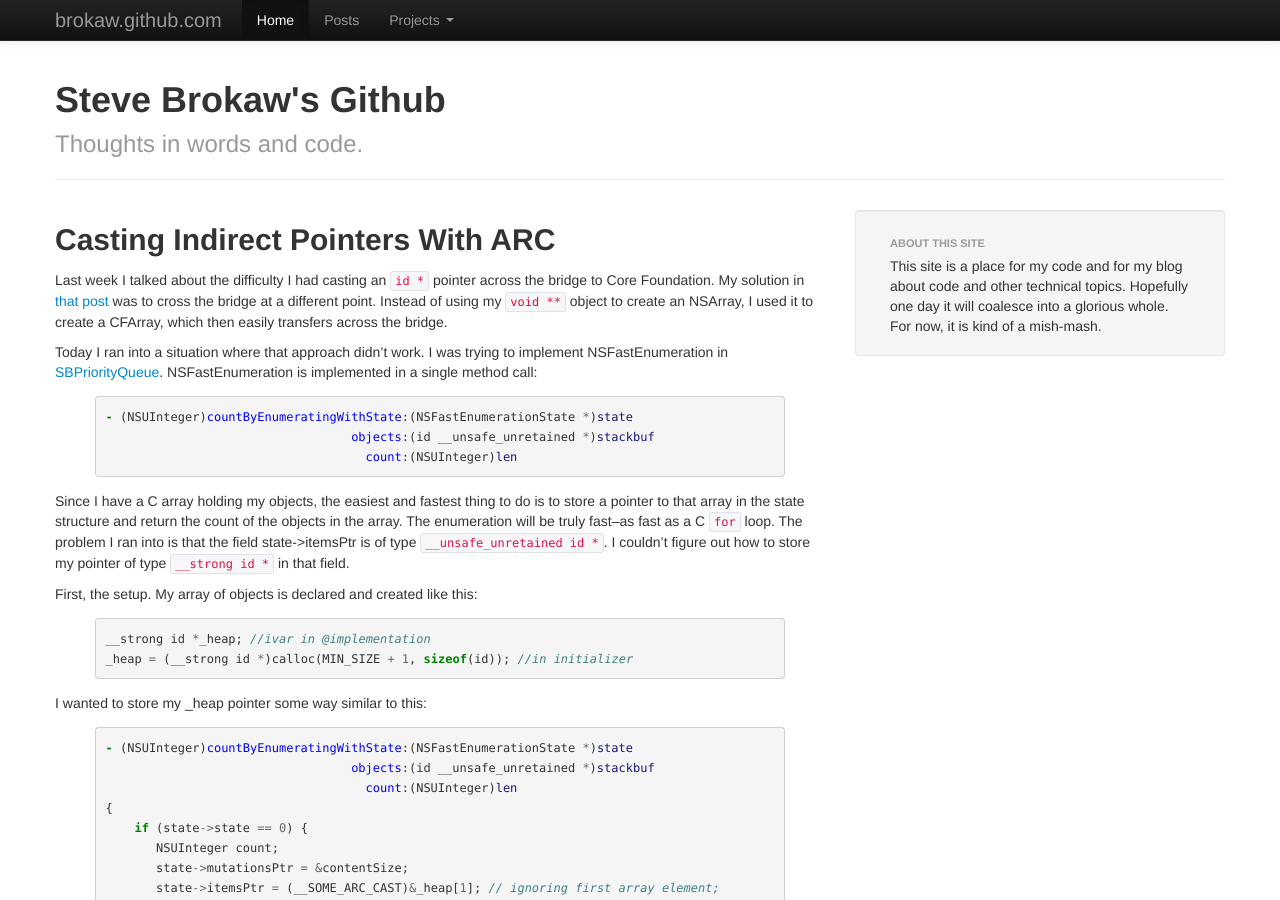
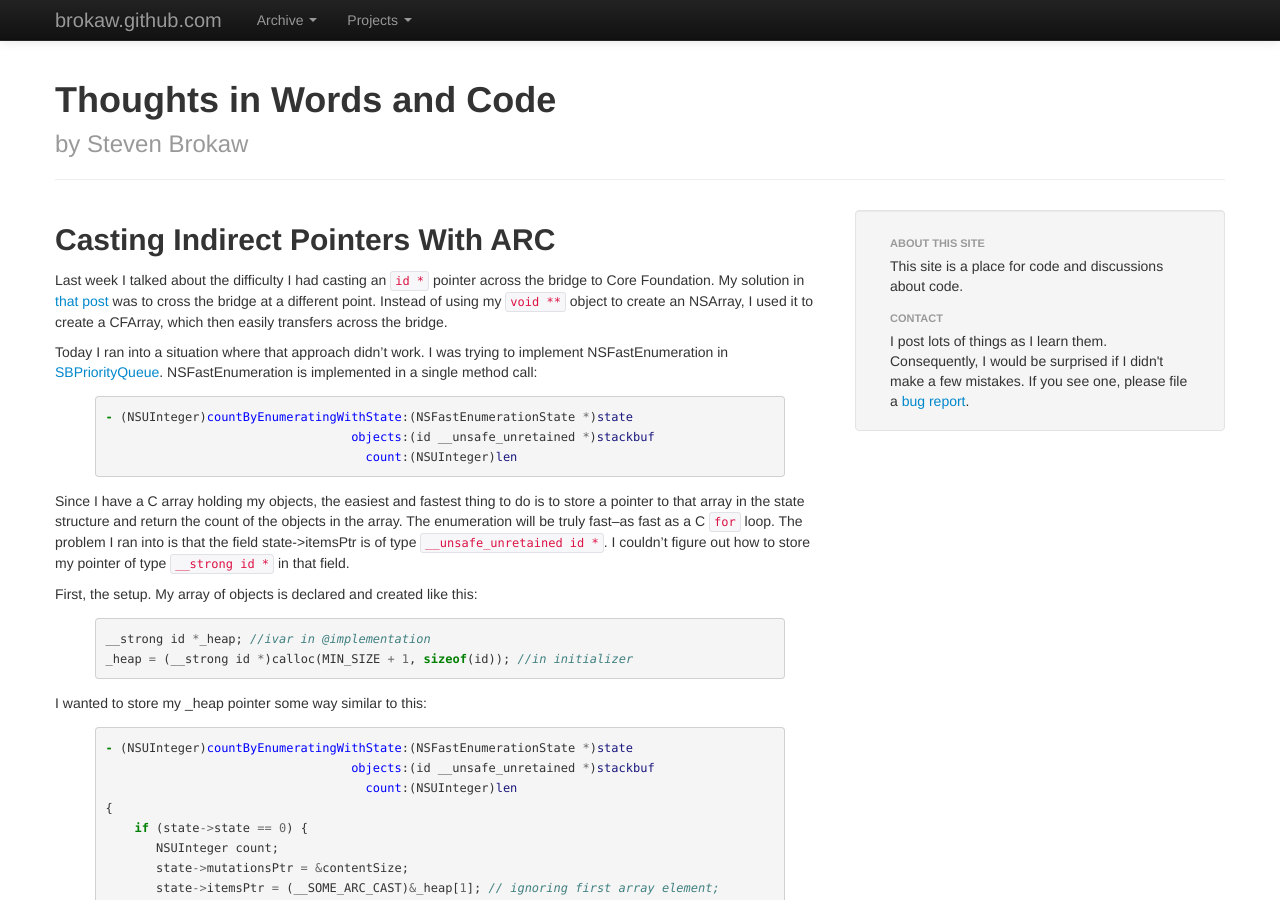
Before and after one commit to brokaw/brokaw.github.com, a Jekyll site: the page built from index.markdown, in a window 1280 px wide and 900 px high. Built offline with Jekyll 4.4.1, drawn with Linux system fonts in a browser that asks for light colours; nearby versions of some CDN libraries.

Commit message:
New site title. New Archive toolbar menu.

```diff
--- a/_config.yml
+++ b/_config.yml
@@ -1,9 +1,9 @@
 safe: true
-url: http:/brokaw.github.com/
+url: http://brokaw.github.com
 exclude: _site, README.markdown
 google-site-verification: shy4dZMrfu3-G-g-YnAwXWKxweWOTa1FecSMt7FEBRo
 google-analytics-id: UA-25513343-1
-title: Steve Brokaw's Github
+title: Thoughts in Words and Code
 brand: brokaw.github.com
 author: Steve Brokaw
 email: brokaw@me.com
--- a/_layouts/default.html
+++ b/_layouts/default.html
@@ -12,8 +12,18 @@ layout: boilerplate
           <a class="brand" href="{% if page.title == "Home" %}#{% else %}/index.html{%endif%}">{{ site.brand }}</a>
           <div class="nav-collapse collapse">
             <ul class="nav">
-              <li {% if page.title == "Home" %}class="active"{% endif %}><a href="{% if page.title == "Home" %}#{% else %}/index.html{%endif%}">Home</a></li>
-              <li><a href="/archive.html">Posts</a></li>
+              <!--<li {% if page.title == "Home" %}class="active"{% endif %}><a href="{% if page.title == "Home" %}#{% else %}/index.html{%endif%}">Home</a></li>-->
+				<li class="dropdown"><a href="#" class="dropdown-toggle" data-toggle="dropdown">
+				Archive
+              <b class="caret"></b></a>
+              <ul class="dropdown-menu">
+              {% for post in site.posts limit:5 offset:1 %}
+				<li><a href="{{post.url}}">{{post.title}}</a></li>
+				{% endfor %}
+                <li class="divider"></li>
+                <li><a href="/archive.html">Full Archive</a></li>
+
+			</ul></li>
               <li class="dropdown"><a href="#" class="dropdown-toggle" data-toggle="dropdown">
               Projects
               <b class="caret"></b></a>
@@ -22,6 +32,25 @@ layout: boilerplate
 				<li><a href="https://github.com/brokaw/brokaw.github.com">Web Site</a></li>
               </ul>
               </li>
+              <!--
+            <li class="dropdown"><a href="#" class="dropdown-toggle" data-toggle="dropdown">
+              Share
+              <b class="caret"></b></a>
+              <ul class="dropdown-menu">
+				<li><a href="http://twitter.com/share?url={{site.url}}{{page.url}}">Tweet This Page</a></li>
+				<li><a href="http://www.facebook.com/share.php?u={{site.url}}{{page.url}}">Like This Page</a></li>
+              </ul>
+              </li>
+            <li class="dropdown"><a href="#" class="dropdown-toggle" data-toggle="dropdown">
+              Follow
+              <b class="caret"></b></a>
+              <ul class="dropdown-menu">
+              <li><a href="#">Subscribe</a></li>
+              <li><a href="#">Twitter</a></li>
+              <li><a href="#">Facebook</a></li>
+              <li><a href="#">Google+</a></li>
+              </li>
+            </ul>-->
             </ul>
           </div><!--/.nav-collapse -->
         </div><!--/.container -->
@@ -31,7 +60,7 @@ layout: boilerplate
             <div class="row">
             	<div class="span12">
             	  <div class="page-header">
-					<h1>{{ site.title }}<br /><small>Thoughts in words and code.</small></h1>
+					<h1>{{ site.title }}<br /><small>by Steven Brokaw</small></h1>
 				  </div>
 					</div>
 					</div>
@@ -44,9 +73,12 @@ layout: boilerplate
 				<ul class="nav nav-list">
 				  <li class="nav-header">About This Site</li>
 	<li>
-	This site is a place for my code and for my blog about code and other technical topics. Hopefully one day it
-	will coalesce into a glorious whole. For now, it is kind of a mish-mash.
+	This site is a place for code and discussions about code.
 	</li>
+	<li class="nav-header">Contact</li>
+	I post lots of things as I learn them. Consequently, I  would be surprised if I didn't
+	make a few mistakes. If you see one, please file a <a href="https://github.com/brokaw/brokaw.github.com/issues/new">
+	bug report</a>.
 			</ul>
 				</div>
 				</div>
```
